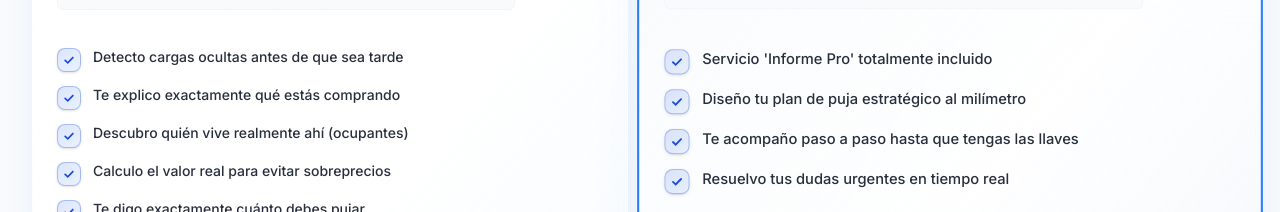
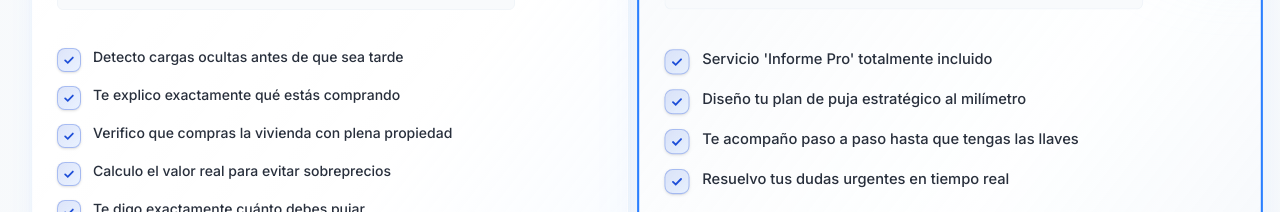
Before and after one commit to Lujalumarketing/tuhogarensubastas, a React (Vite) app: page / in a window 1280 px wide. Shown: the part 3120-3332 px from the top of the page. Built offline with nearby package versions, Linux system fonts and the light colour scheme.

Commit message:
update Informe Pro bullet for ownership clarity

```diff
--- a/src/data/services.ts
+++ b/src/data/services.ts
@@ -9,7 +9,7 @@ export const services: ServiceItem[] = [
     bullets: [
       "Detecto cargas ocultas antes de que sea tarde",
       "Te explico exactamente qué estás comprando",
-      "Descubro quién vive realmente ahí (ocupantes)",
+      "Verifico que compras la vivienda con plena propiedad",
       "Calculo el valor real para evitar sobreprecios",
       "Te digo exactamente cuánto debes pujar"
     ],
```
